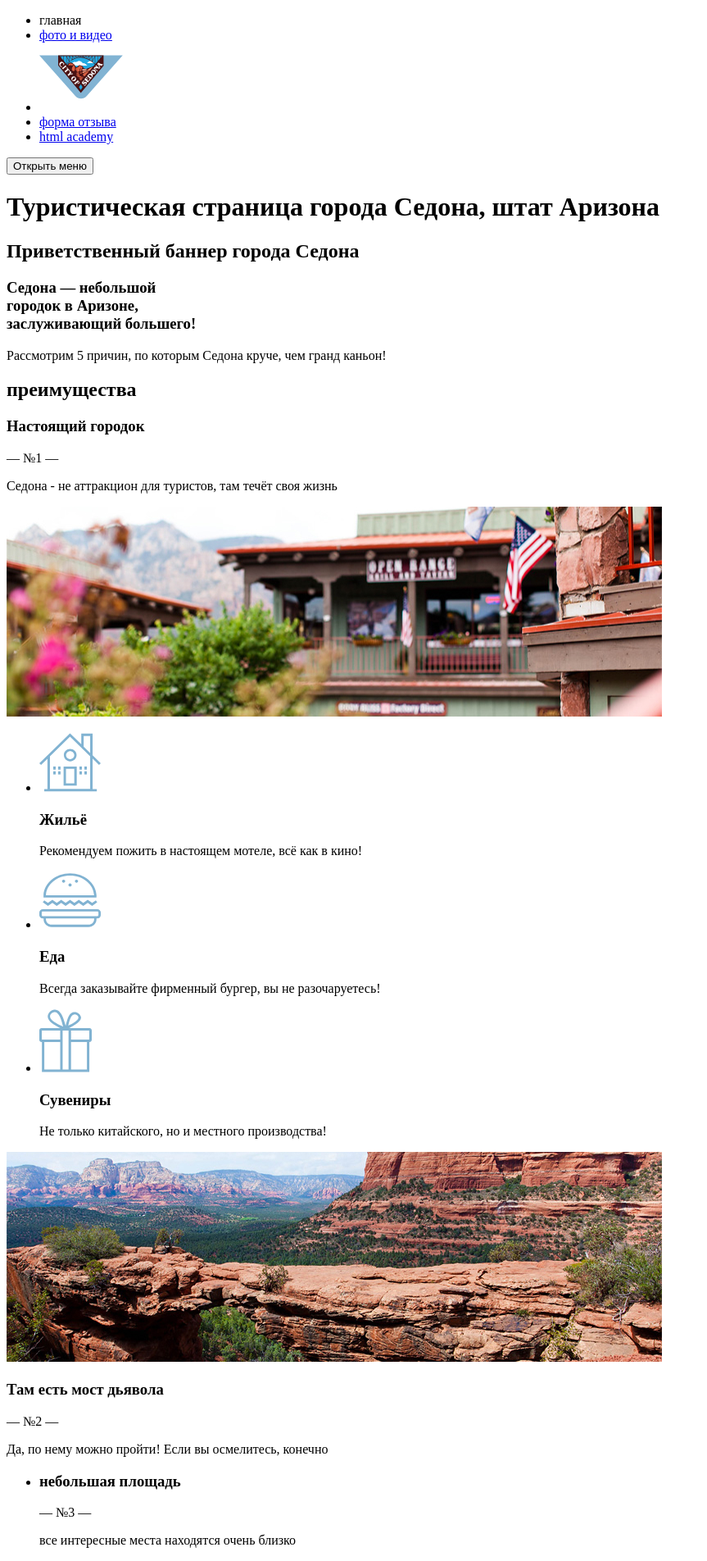
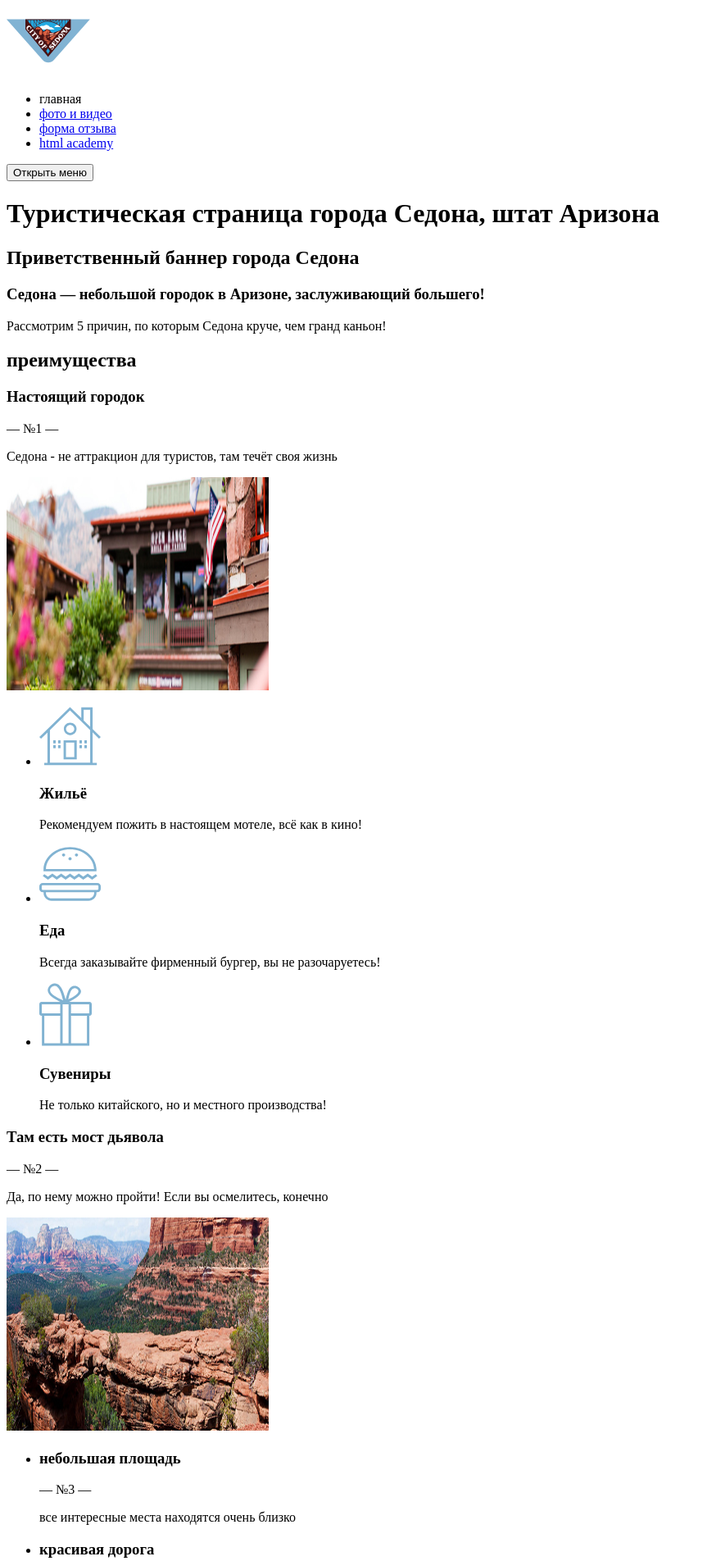
Before and after one commit to foontomas/832991-sedona-22, a website: page source/index.html in a window 1280 px wide. Shown: the top 1904 px of the page at 82% size, without its empty margins (0-863 px from the left). Drawn offline with Linux system fonts and the light colour scheme.

Commit message:
правки после третьей проверки

```diff
--- a/source/index.html
+++ b/source/index.html
@@ -3,12 +3,16 @@
   <head>
     <meta charset="utf-8">
     <title>HTML Academy: Седона</title>
-    <link rel="preload" href="fonts/ptsans.woff2" as="font" crossorigin="anonymous">
-    <link rel="preload" href="fonts/ptsansbold.woff2" as="font" crossorigin="anonymous">
     <!--<link rel="stylesheet" href="css/style.css">-->
   </head>
   <body class="page__body">
     <header class="page-header">
+      <a class="page-header__logo">
+              <picture>
+                <source media="(min-width: 1200px)" srcset="img/logotype-desktop.svg">
+                <img src="img/logotype.svg" width="102" height="84" alt="Логотип города Седона.">
+              </picture>
+            </a>
       <nav class="main-nav main-nav--closed main-nav--nojs" aria-label="навигация по сайту">
         <ul class="nav-list">
           <li class="nav-list__item nav-list__item--active">
@@ -21,15 +25,7 @@
               фото и видео
             </a>
           </li>
-          <li class="nav-list__item nav-list__item--logo">
-            <a class="page-header__logo">
-              <picture>
-                <source media="(min-width: 1200px)" srcset="img/logotype-desktop.svg">
-                <img src="img/logotype.svg" width="102" height="84" alt="Логотип города Седона">
-              </picture>
-            </a>
-          </li>
-          <li class="nav-list__item nav-list__item--form">
+          <li class="nav-list__item">
             <a class="nav-list__link" href="form.html">
               форма отзыва
             </a>
@@ -48,6 +44,10 @@
           </button>
         </div>
       </nav>
+      <div class="page-header__welcome-banner">
+        <!--<picture>
+        </picture>-->
+      </div>
     </header>
     <main class="page-main">
       <h1 class="visually-hidden">
@@ -57,13 +57,9 @@
         <h2 class="visually-hidden">
           Приветственный баннер города Седона
         </h2>
-        <div class="intro__welcome-banner">
-          <!--<picture>
-          </picture>-->
-        </div>
         <h3 class="intro__h3">
-          Седона — небольшой<br class="intro__br">
-          городок в Аризоне,<br>
+          Седона — небольшой
+          городок в Аризоне,
           заслуживающий большего!
         </h3>
         <p class="intro__p">
@@ -86,13 +82,11 @@
               Седона - не аттракцион для туристов, там течёт своя жизнь
             </p>
           </div>
-          <div class="advantages__image advantages__image--image-1">
-            <picture>
-              <source media="(min-width: 1200px)" srcset="img/advantages/photo-city-desktop.jpg 1x, img/advantages/photo-city-desktop@2x.jpg 2x">
-              <source media="(min-width: 768px)" srcset="img/advantages/photo-city-tablet.jpg 1x, img/advantages/photo-city-tablet@2x.jpg 2x">
-              <img src="img/advantages/photo-city-mobile.jpg" srcset="img/advantages/photo-city-mobile@2x.jpg 2x" alt="город Седона" height="100%">
-            </picture>
-          </div>
+          <picture class="advantages__image advantages__image--image-1">
+            <source media="(min-width: 1200px)" srcset="img/advantages/photo-city-desktop.jpg 1x, img/advantages/photo-city-desktop@2x.jpg 2x">
+            <source media="(min-width: 768px)" srcset="img/advantages/photo-city-tablet.jpg 1x, img/advantages/photo-city-tablet@2x.jpg 2x">
+            <img src="img/advantages/photo-city-mobile.jpg" srcset="img/advantages/photo-city-mobile@2x.jpg 2x" alt="город Седона." width="320" height="260">
+          </picture>
         </div>
         <ul class="pictogram-block">
           <li class="pictogram-block__item">
@@ -124,13 +118,6 @@
           </li>
         </ul>
         <div class="advantages">
-          <div class="advantages__image advantages__image--image-2">
-            <picture>
-              <source media="(min-width: 1200px)" srcset="img/advantages/photo-bridge-desktop.jpg 1x, img/advantages/photo-bridge-desktop@2x.jpg 2x">
-              <source media="(min-width: 768px)" srcset="img/advantages/photo-bridge-tablet.jpg 1x, img/advantages/photo-bridge-tablet@2x.jpg 2x">
-              <img src="img/advantages/photo-bridge-mobile.jpg" srcset="img/advantages/photo-bridge-mobile@2x.jpg 2x" alt="город Седона" height="100%">
-            </picture>
-          </div>
           <div class="advantages__text-card">
             <h3>
               Там есть мост дьявола
@@ -142,6 +129,11 @@
               Да, по нему можно пройти! Если вы осмелитесь, конечно
             </p>
           </div>
+          <picture class="advantages__image advantages__image--image-2">
+            <source media="(min-width: 1200px)" srcset="img/advantages/photo-bridge-desktop.jpg 1x, img/advantages/photo-bridge-desktop@2x.jpg 2x">
+            <source media="(min-width: 768px)" srcset="img/advantages/photo-bridge-tablet.jpg 1x, img/advantages/photo-bridge-tablet@2x.jpg 2x">
+            <img src="img/advantages/photo-bridge-mobile.jpg" srcset="img/advantages/photo-bridge-mobile@2x.jpg 2x" alt="город Седона." width="320" height="260">
+          </picture>
         </div>
         <ul class="advantages advantages--additional">
           <li class="advantages__text-card">
@@ -228,9 +220,13 @@
         </li>
       </ul>
       <div class="page-footer__copyright copyright">
-        <p class="copyright__text">разработано</p>
-        <a href="https://htmlacademy.ru/intensive/htmlcss" target="_blank">
-
+        <p class="copyright__text">
+          разработано
+        </p>
+        <a class="copyright__link" href="https://htmlacademy.ru/intensive/htmlcss" target="_blank">
+          <svg class="copyright__logo" width="27" height="35" viewBox="0 0 27 35" fill="none" xmlns="http://www.w3.org/2000/svg">
+            <path d="M13.6 0H13.5L0 1.4V26.1L13.5 34.1L26.9 26.1V1.4L13.6 0ZM25 12.1L13.5 5.3V5.2H13.4L13.3 5.1V5.2L1.9 12.1V3.1L13.4 1.9L25 3.1V12.1ZM13.4 6.8L24.9 13.5L20.4 16.1L13.3 11.9V13.3L19.2 16.8L18.3 17.3L13.3 14.3V15.7L17.1 18L16.3 18.5L13.3 16.7V18.1L15.2 19.2L13.4 20.3L2 13.6L13.4 6.8ZM1.9 15.1L13.3 21.9V22.9L5.4 18.2V19.6L13.4 24.4V25.5L5.4 20.8V22.2L13.4 27L21.5 22.1V16.9L24.9 14.9V24.9L13.4 31.8L1.9 25V15.1Z" fill="black"/>
+          </svg>
         </a>
       </div>
     </footer>
```
